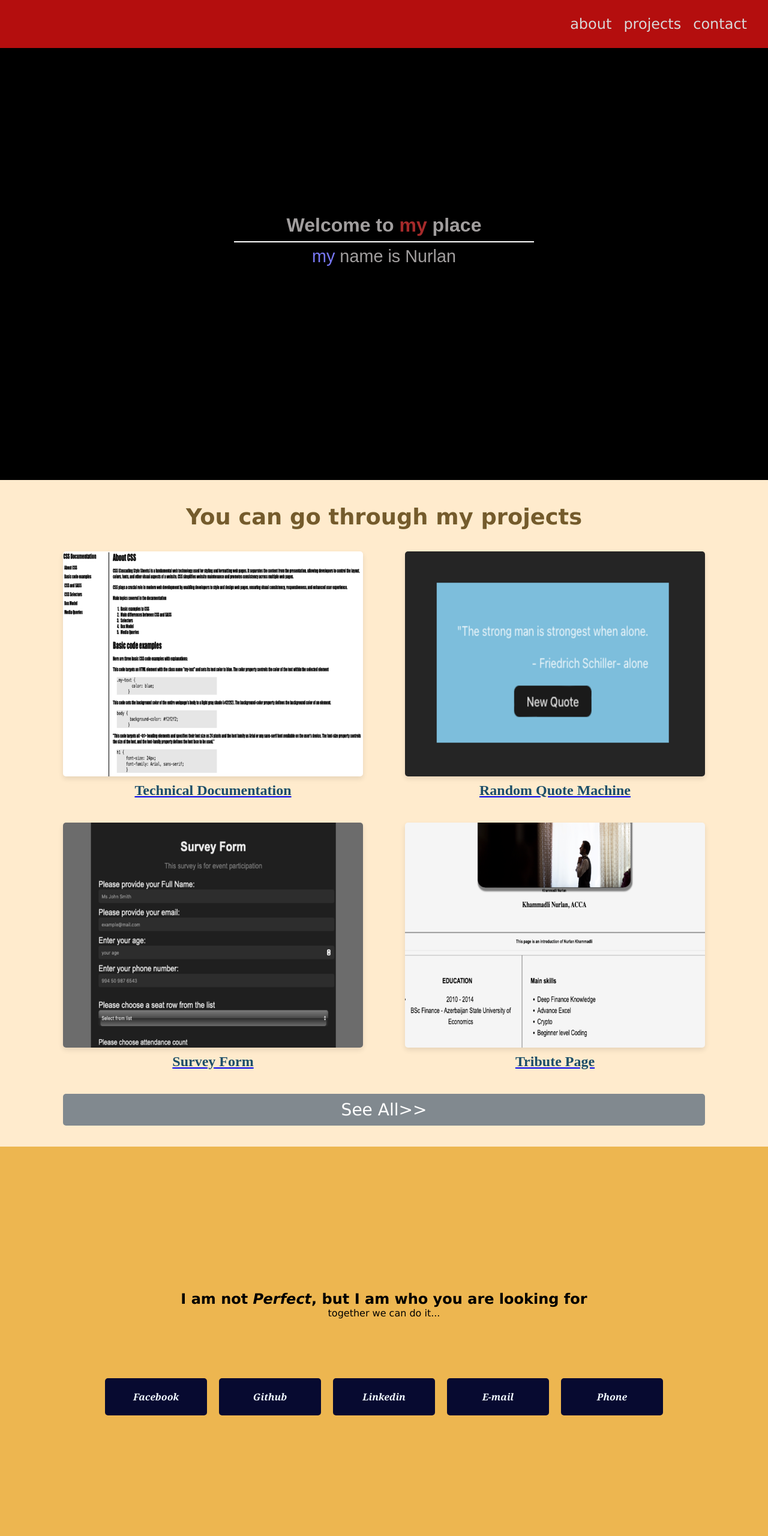
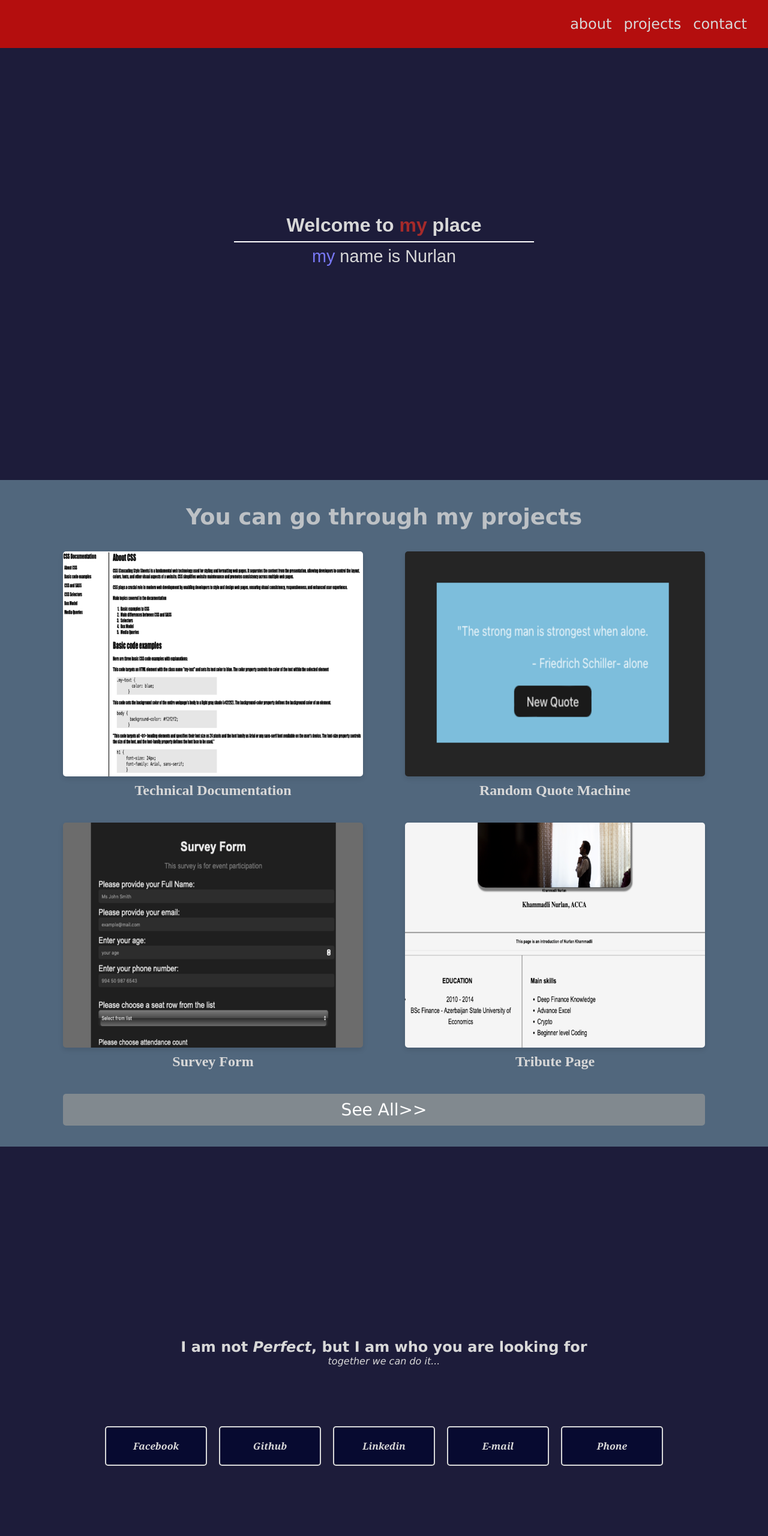
Before and after one commit to TheCoderAccountant/personal-portfolio-webpage, a plain HTML site: page index.html in a window 1280 px wide. Shown: the top 2560 px of the page at 60% size. Drawn offline with Linux system fonts and the light colour scheme.

Commit message:
bg-color-update and text decotations

```diff
--- a/styles.css
+++ b/styles.css
@@ -1,3 +1,9 @@
+:root {
+    --navbar-bg:rgb(180, 14, 14);
+    --section-bg:rgb(29, 28, 58);
+    --projects-bg:rgb(81 103 125);
+    --font-color:rgb(216, 216, 216);
+}
 * {
     box-sizing: border-box;
     margin: 0;
@@ -8,7 +14,7 @@ html, body {
     font-family: Verdana, Geneva, Tahoma, sans-serif;
   }
     #navbar {
-        background-color: rgb(180, 14, 14);
+        background-color: var(--navbar-bg);
         width: 100%;
         height: 10vh;
         min-width: 250px;
@@ -34,7 +40,7 @@ html, body {
 
     .right-nav > a {
         font-family: Verdana, Geneva, Tahoma, sans-serif;
-        color: rgb(216, 216, 216);
+        color: var(--font-color);
         padding: 10px;
         text-decoration: none;
     }
@@ -48,8 +54,8 @@ html, body {
         }
 
     #welcome-section{
-        background-color: black;
-        color: rgb(161, 158, 158);
+        background-color: var(--section-bg);
+        color: var(--font-color);
         font-family:  sans-serif;
         line-height: 1.6;
         width: 100vw;
@@ -82,7 +88,8 @@ html, body {
     }
 
     #projects {
-        background-color: blanchedalmond;
+        /* background-color: blanchedalmond; */
+        background-color: var(--projects-bg);
         width: 100vw;
         min-height: 100vh;
         min-height: 100vh;
@@ -93,7 +100,7 @@ html, body {
     }
 
     #projects > h1{
-        color: rgb(82, 56, 4);
+        color: var(--font-color);
         font-size: 2.3rem;
         margin-top: 40px;
         margin-bottom: 20px;
@@ -102,7 +109,6 @@ html, body {
 
     #projects>h1 {
         margin-bottom: 10px;
-
     }
     .grid-container {
         margin-top: 2%;
@@ -137,18 +143,14 @@ html, body {
         font-family: serif;
         font-weight: 600;
         font-size: 1.5rem;
-        text-decoration: none;
-        color:rgb(28, 78, 105) ;
+        color: var(--font-color);
         text-align: center;
         margin-top: 6px;
+        text-decoration: none;
     }
     .project-title:active,.project-title:hover {
         transform: scale(1.2);
-        text-decoration: none;
     }
-
-
-
 
     .btn {
         padding: 10px 20px;
@@ -163,20 +165,22 @@ html, body {
         grid-column: 1/-1;
         margin-bottom: 10px;
       }
-
       .btn > a {
         text-decoration: none;
         color: #fff;
       }
-
       #contact-section {
-        background-color: rgb(237, 182, 80);
+        background-color: var(--section-bg);
         width: 100vw;
         height: 100vh;
-
     }
     .work-with-me{
-        margin-top: 30vh;
+        margin-top: 40vh;
+        color: var(--font-color);
+    }
+    .contact-wording{
+        color: var(--font-color);
+        font-style: italic;
     }
     .flex-contact  {
         display: flex;
@@ -184,14 +188,12 @@ html, body {
         justify-content: center;
         align-items: center;
     }
-
     .socials {
         display: grid;
         grid-template-columns: repeat(5,1fr);
         gap: 20px;
         margin-top: 10vh;
     }
-
     .social {
         font-family: Cambria, Cochin, Georgia, Times, 'Times New Roman', serif;
         font-style: oblique;
@@ -200,14 +202,18 @@ html, body {
         width: 170px;
         height: auto;
         background-color: #070a30;
-        color: aliceblue;
+        color: var(--font-color);
         text-align: center;
         border-radius: 5px;
+        border: 2px solid var(--font-color);
     }
 
     .flex-contact>hr{
-
         margin-top: 15%;
         width: 100%;
         border: 2px solid #070a30 ;
     }
+
+    a {
+        text-decoration: none;
+      }
```
